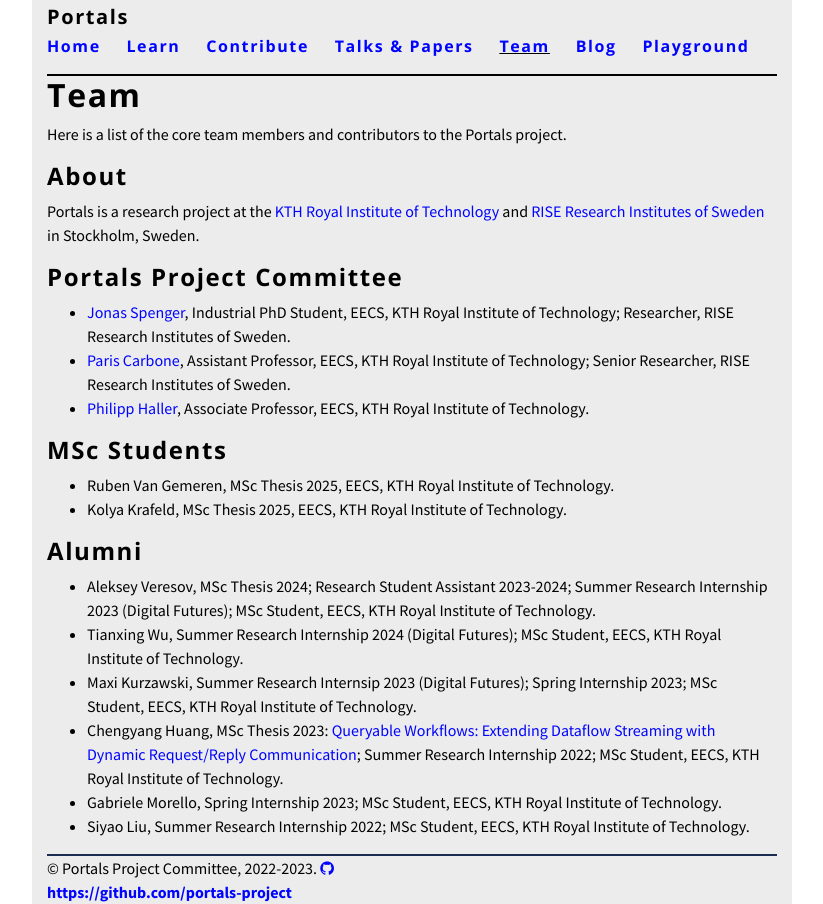
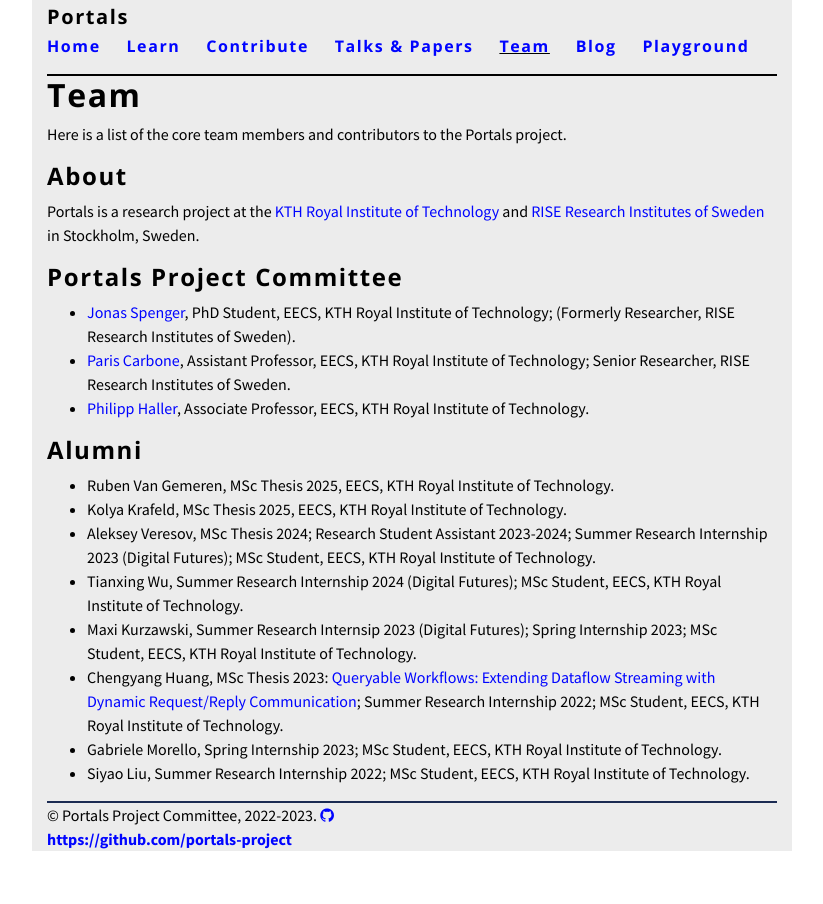
Before and after one commit to portals-project/portals-project.github.io, a Jekyll site: the page built from team.md, in a window 1280 px wide. Shown: the whole page, without its empty margins (228-1051 px from the left). Built offline with Jekyll 4.4.1, drawn with Linux system fonts in a browser that asks for light colours; nearby versions of some CDN libraries.

Commit message:
Update Team 2025

```diff
--- a/team.md
+++ b/team.md
@@ -10,16 +10,14 @@
 Portals is a research project at the [KTH Royal Institute of Technology](https://www.kth.se/en) and [RISE Research Institutes of Sweden](https://www.ri.se/en) in Stockholm, Sweden.
 
 ## Portals Project Committee
-* [Jonas Spenger](https://www.kth.se/profile/jspenger), Industrial PhD Student, EECS, KTH Royal Institute of Technology; Researcher, RISE Research Institutes of Sweden.
+* [Jonas Spenger](https://www.kth.se/profile/jspenger), PhD Student, EECS, KTH Royal Institute of Technology; (Formerly Researcher, RISE Research Institutes of Sweden).
 * [Paris Carbone](https://www.kth.se/profile/parisc), Assistant Professor, EECS, KTH Royal Institute of Technology; Senior Researcher, RISE Research Institutes of Sweden.
 * [Philipp Haller](https://www.kth.se/profile/phaller),
   Associate Professor, EECS, KTH Royal Institute of Technology.
 
-## MSc Students
+## Alumni
 * Ruben Van Gemeren, MSc Thesis 2025, EECS, KTH Royal Institute of Technology.
 * Kolya Krafeld, MSc Thesis 2025, EECS, KTH Royal Institute of Technology.
-
-## Alumni
 * Aleksey Veresov, MSc Thesis 2024; Research Student Assistant 2023-2024; Summer Research Internship 2023 (Digital Futures); MSc Student, EECS, KTH Royal Institute of Technology.
 * Tianxing Wu, Summer Research Internship 2024 (Digital Futures); MSc Student, EECS, KTH Royal Institute of Technology.
 * Maxi Kurzawski, Summer Research Internsip 2023 (Digital Futures); Spring Internship 2023; MSc Student, EECS, KTH Royal Institute of Technology.
```
